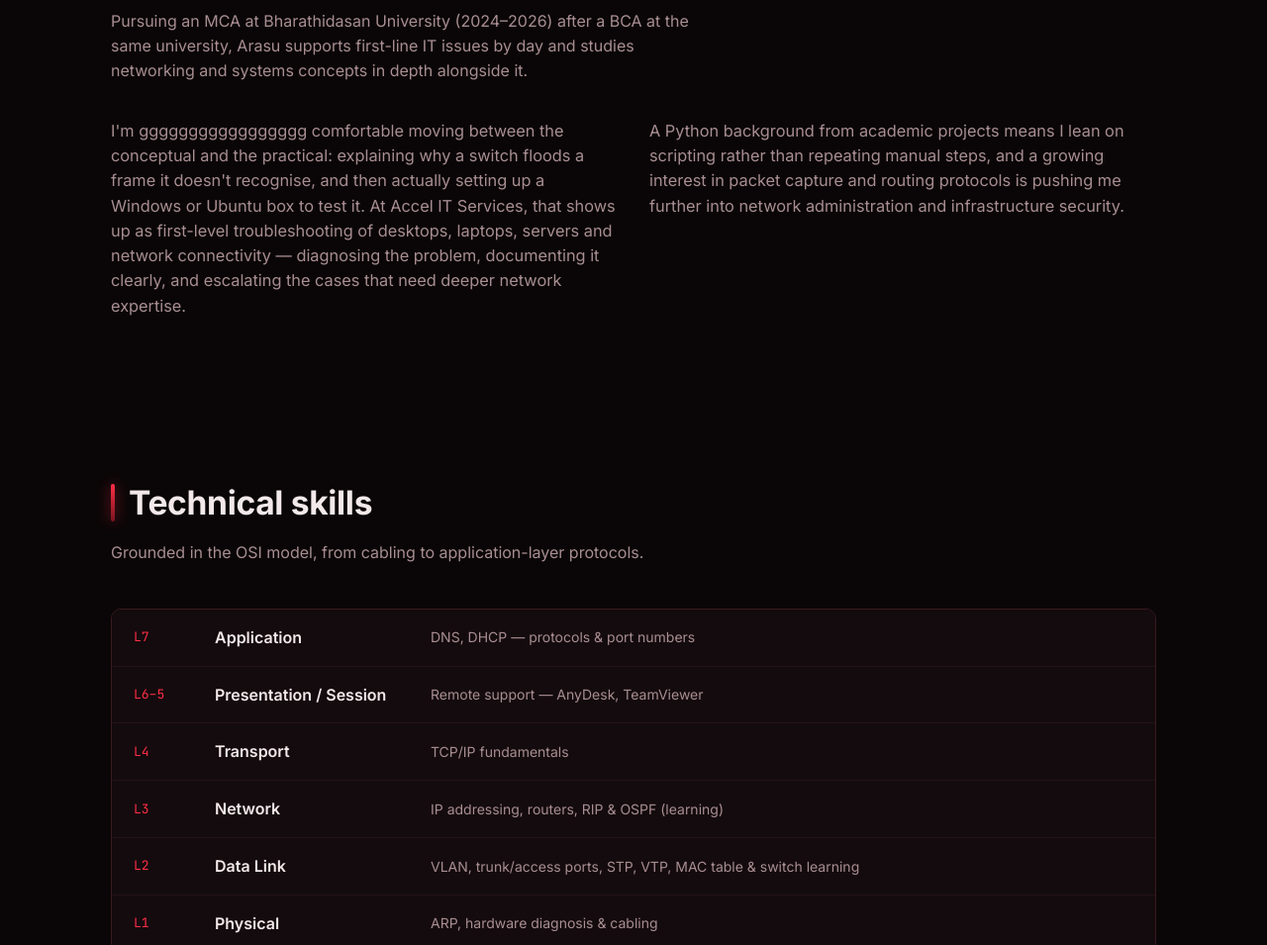
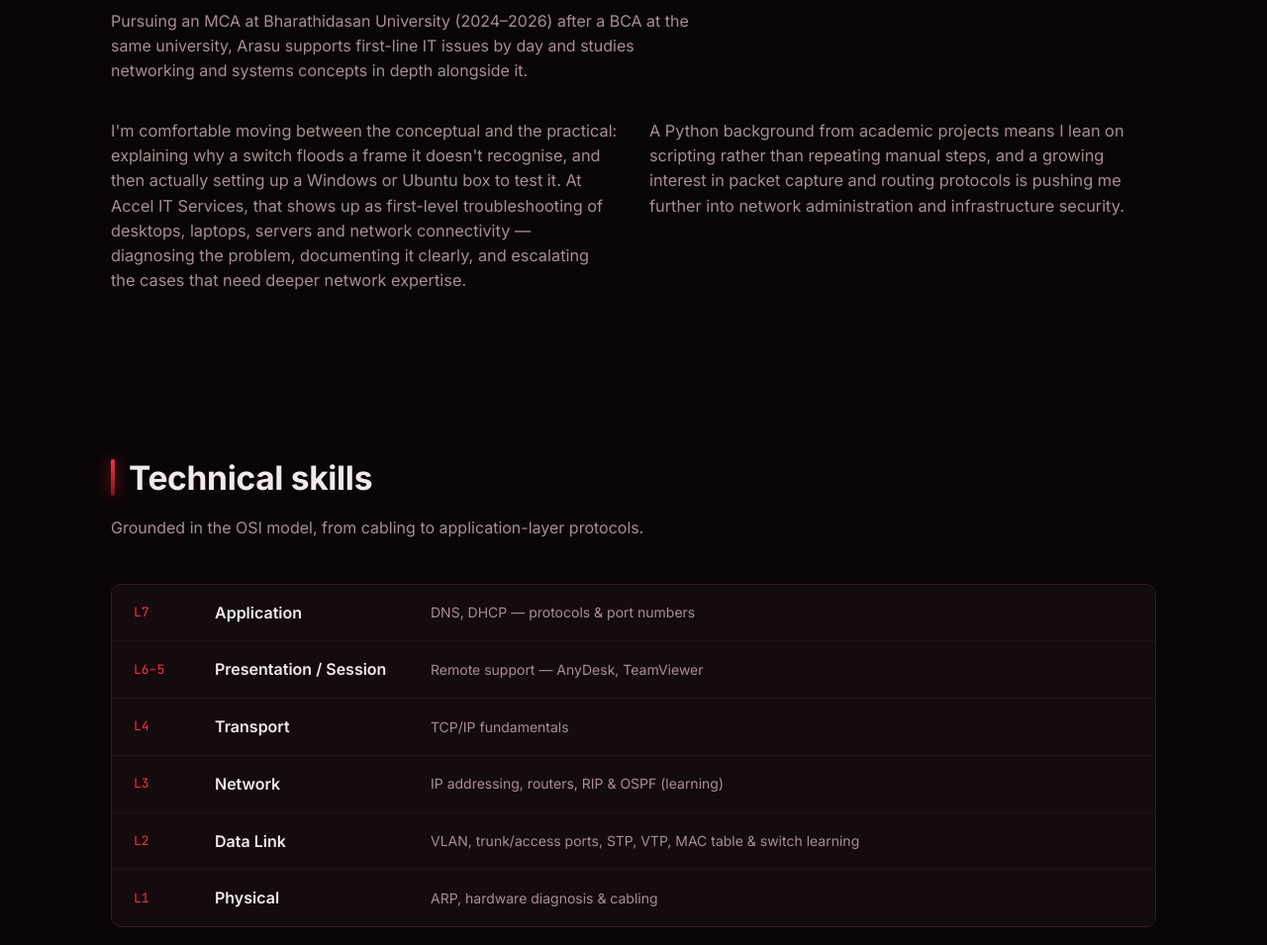
Before and after one commit to Arasutech27/myportfolio, a plain HTML site: page index.html in a window 1280 px wide. Shown: the part 1014-1969 px from the top of the page at 99% size. Drawn offline with Linux system fonts and the light colour scheme.

```diff
--- a/index.html
+++ b/index.html
@@ -92,7 +92,7 @@
       <p class="section-lede">Pursuing an MCA at Bharathidasan University (2024–2026) after a BCA at the same university, Arasu supports first-line IT issues by day and studies networking and systems concepts in depth alongside it.</p>
     </div>
     <div class="about-grid">
-      <p>I'm ggggggggggggggggg comfortable moving between the conceptual and the practical: explaining why a switch floods a frame it doesn't recognise, and then actually setting up a Windows or Ubuntu box to test it. At Accel IT Services, that shows up as first-level troubleshooting of desktops, laptops, servers and network connectivity — diagnosing the problem, documenting it clearly, and escalating the cases that need deeper network expertise.</p>
+      <p>I'm  comfortable moving between the conceptual and the practical: explaining why a switch floods a frame it doesn't recognise, and then actually setting up a Windows or Ubuntu box to test it. At Accel IT Services, that shows up as first-level troubleshooting of desktops, laptops, servers and network connectivity — diagnosing the problem, documenting it clearly, and escalating the cases that need deeper network expertise.</p>
       <p>A Python background from academic projects means I lean on scripting rather than repeating manual steps, and a growing interest in packet capture and routing protocols is pushing me further into network administration and infrastructure security.</p>
     </div>
   </section>
```
